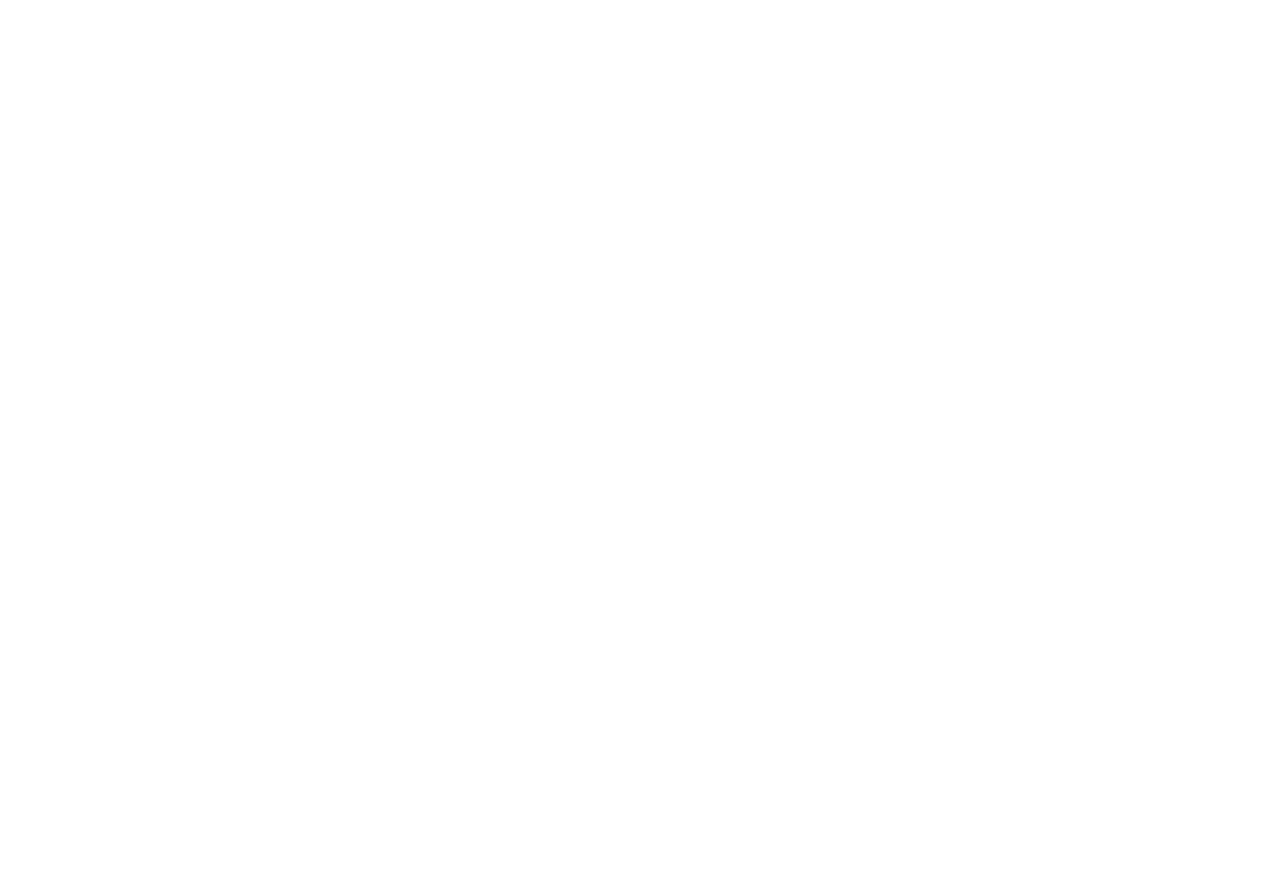
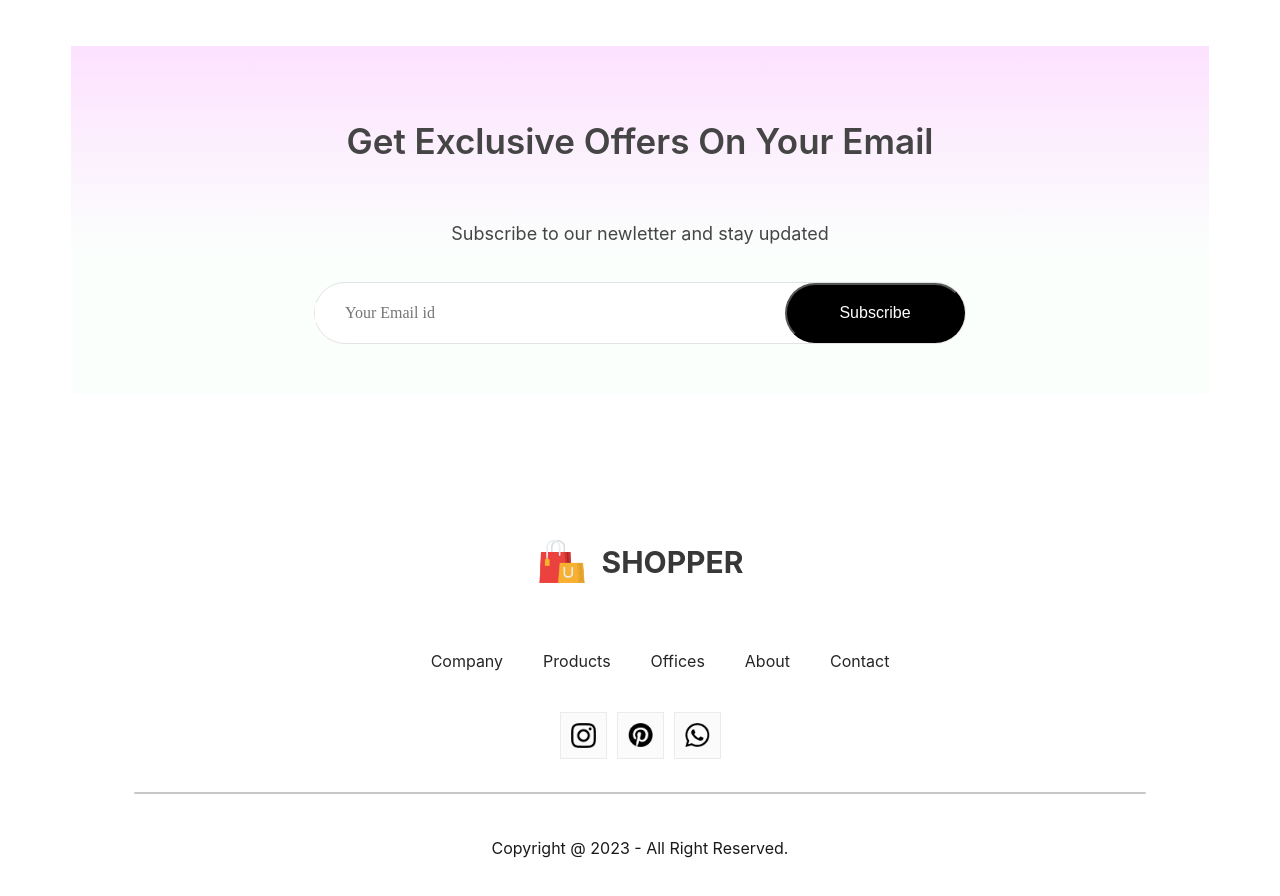
Before and after one commit to nagasai1155/Ecommerce_Mern_twice, a React (Create React App) app in the folder frontend/: page / in a window 1280 px wide. Shown: the part 3340-4236 px from the top of the page. Before the commit the page ends 3386 px from the top, so only its background shows below. Built offline with nearby package versions, Linux system fonts and the light colour scheme.

Commit message:
done with the complete shop ->home page with footer inclusive

```diff
--- a/frontend/src/App.js
+++ b/frontend/src/App.js
@@ -7,6 +7,7 @@
 import LoginSignup from './Pages/LoginSignup';
 
 import { BrowserRouter,Routes,Route } from 'react-router-dom';
+import Footer from './Components/Footer/Footer';
 const App = () => {
   return (
     <div>
@@ -24,7 +25,7 @@
       <Route path='/cart' element={<Cart/>}/>
       <Route path='/login' element={<LoginSignup/>}/>
     </Routes>
-
+     <Footer></Footer>
     </BrowserRouter>
   </div>
   )
--- /dev/null
+++ b/frontend/src/Components/Footer/Footer.css
@@ -0,0 +1,69 @@
+.footer{
+    display: flex;
+    flex-direction: column;
+    justify-content: center;
+    align-items: center;
+    gap: 25px;
+    padding-top: 20px;
+}
+.footer-logo{
+    display: flex;
+    align-items: center;
+    gap: 15px;
+}
+.footer-logo p{
+    color: #383838;
+    font-size: 30px;
+    font-weight: 700;
+}
+.footer-logo img{
+    width: 50px;
+}
+.footer-links{
+    display: flex;
+    flex-wrap: wrap;
+    justify-content: center;
+    list-style: none;
+    gap: 40px;
+    color: #252525;
+    font-size: 16px;
+}
+.footer-links li{
+    cursor: pointer;
+}
+.footer-social-icon{
+    display: flex;
+    gap: 10px;
+}
+.footer-icons-container{
+    padding: 10px;
+    padding-bottom: 6px;
+    background: #fbfbfb;
+    border: 1px solid #ebebeb;
+}
+.footer-icons-container img{
+    width: 25px;
+}
+.footer-copyright{
+    display: flex;
+    flex-direction: column;
+    align-items: center;
+    gap: 20px;
+    width: 100%;
+    margin-bottom: 30px;
+    color: #1a1a1a;
+    font-size: 16px;
+}
+.footer-copyright hr{
+    width: 80%;
+    border: none;
+    border-radius: 10px;
+    height: 2px;
+    background: #c7c7c7;
+}
+@media(max-width:800px){
+    .footer-links{
+        gap: 20px;
+        font-size: 14px;
+    }
+}
--- /dev/null
+++ b/frontend/src/Components/Footer/Footer.jsx
@@ -0,0 +1,41 @@
+import React from 'react'
+import './Footer.css'
+import footer_logo from '../Assests/logo_big.png'
+import instagram_icon from '../Assests/instagram_icon.png'
+import pintester_icon from '../Assests/pintester_icon.png'
+import whatsapp_icon from '../Assests/whatsapp_icon.png'
+
+const Footer = () => {
+  return (
+    <div className='footer'>
+      <div className="footer-logo">
+        <img src={footer_logo} alt="" />
+        <p>SHOPPER</p>
+      </div>
+      <ul className="footer-links">
+        <li>Company</li>
+        <li>Products</li>
+        <li>Offices</li>
+        <li>About</li>
+        <li>Contact</li>
+      </ul>
+      <div className="footer-social-icon">
+        <div className="footer-icons-container">
+            <img src={instagram_icon} alt="" />
+        </div>
+        <div className="footer-icons-container">
+            <img src={pintester_icon} alt="" />
+        </div>
+        <div className="footer-icons-container">
+            <img src={whatsapp_icon} alt="" />
+        </div>
+      </div>
+      <div className="footer-copyright">
+        <hr />
+        <p>Copyright @ 2023 - All Right Reserved.</p>
+      </div>
+    </div>
+  )
+}
+
+export default Footer
--- /dev/null
+++ b/frontend/src/Components/NewsLetter/NewsLetter.css
@@ -0,0 +1,99 @@
+.newsletter{
+    width: 90%;
+    max-width: 1200px;
+    box-sizing: border-box;
+    display: flex;
+    flex-direction: column;
+    align-items: center;
+    justify-content: center;
+    margin: auto;
+    padding: 50px 8%;
+    margin-bottom: 100px;
+    background: linear-gradient(180deg, #fde1ff 0%, #e1ffea22 60%);
+    gap: 20px;
+}
+
+.newsletter h1{
+    color: #454545;
+    font-size: 45px;
+    font-weight: 600;
+}
+
+.newsletter p{
+    color: #454545;
+    font-size: 18px;
+}
+
+.newsletter div{
+    display: flex;
+    align-items: center;
+    justify-content: space-between;
+    background: white;
+    width: 95%;
+    max-width: 650px;
+    height: 60px;
+    border-radius: 80px;
+    border: 1px solid #e3e3e3;
+}
+
+.newsletter input{
+    flex: 1;
+    padding-left: 30px;
+    border: none;
+    outline: none;
+    color: #616161;
+    font-family: Poppins;
+    font-size: 16px;
+}
+
+.newsletter div button{
+    width: 180px;
+    height: 60px;
+    border-radius: 80px;
+    background: black;
+    color: white;
+    font-size: 16px;
+    cursor: pointer;
+}
+
+/* ----------- media query--------- */
+
+@media(max-width:1280px){
+    .newsletter h1{
+        font-size: 35px;
+    }
+}
+
+@media(max-width:900px){
+    .newsletter h1{
+        font-size: 30px;
+    }
+    .newsletter{
+        gap: 10px;
+    }
+   .newsletter div{
+        width: 95%;
+        height: 50px;
+        margin-top: 10px;
+   }
+   .newsletter input{
+        padding-left: 20px;
+    }
+    .newsletter div button{
+        width: 100px;
+        height: 50px;
+        border-radius: 25px;
+        font-size: 14px;
+    }
+}
+@media(max-width:500px){
+    .newsletter{
+        padding: 50px 5%;
+    }
+    .newsletter div{
+        width: 100%;
+    }
+    .newsletter div button{
+        font-size: 12px;
+    }
+}
--- /dev/null
+++ b/frontend/src/Components/NewsLetter/NewsLetter.jsx
@@ -0,0 +1,16 @@
+import React from 'react'
+import './NewsLetter.css'
+const NewsLetter = () => {
+  return (
+    <div className='newsletter'>
+      <h1>Get Exclusive Offers On Your Email</h1>
+      <p>Subscribe to our newletter and stay updated</p>
+      <div>
+        <input type="email" placeholder='Your Email id' />
+        <button>Subscribe</button>
+      </div>
+    </div>
+  )
+}
+
+export default NewsLetter
--- a/frontend/src/Pages/Shop.jsx
+++ b/frontend/src/Pages/Shop.jsx
@@ -3,6 +3,7 @@
 import Popular from '../Components/Popular/Popular'
 import Offers from '../Components/Offers/Offers'
 import NewCollections from '../Components/NewCollections/NewCollections'
+import NewsLetter from '../Components/NewsLetter/NewsLetter'
 
 const Shop = () => {
   return (
@@ -13,6 +14,7 @@
      <Popular></Popular>
      <Offers></Offers>
      <NewCollections></NewCollections>
+     <NewsLetter></NewsLetter>
     </div>
   )
 }
```
